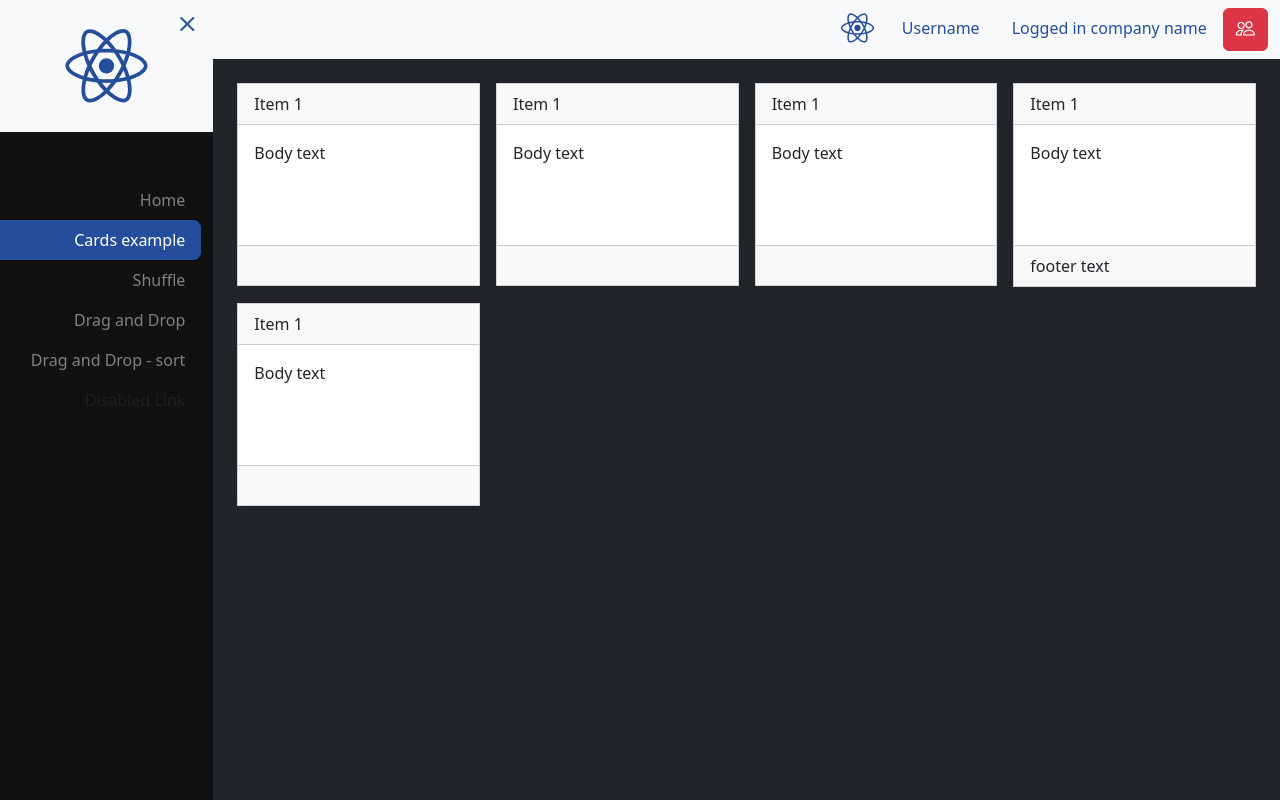
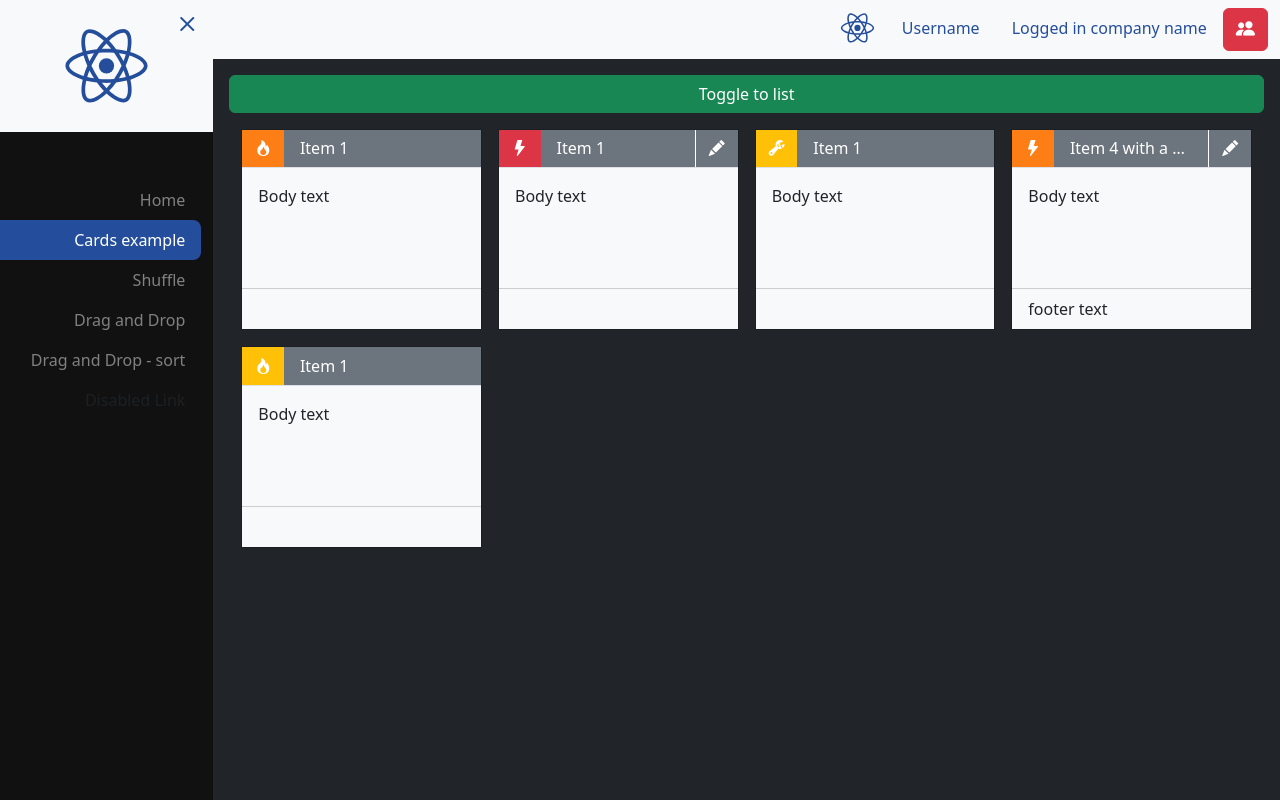
Before and after one commit to botenbreuk/react-playground, a React (Create React App) app: page /cards in a window 1280 px wide. Built offline with nearby package versions, Linux system fonts and the light colour scheme.

Commit message:
Updated the cards page

```diff
--- a/package.json
+++ b/package.json
@@ -6,6 +6,7 @@
     "@42.nl/jarb-final-form": "2.1.4",
     "bootstrap": "5.2.2",
     "bootstrap-icons": "^1.9.1",
+    "classnames": "2.3.2",
     "final-form": "4.20.7",
     "final-form-arrays": "3.0.2",
     "immutability-helper": "^3.1.1",
@@ -16,6 +17,7 @@
     "react-dom": "18.2.0",
     "react-final-form": "6.5.9",
     "react-final-form-arrays": "3.1.3",
+    "react-icons": "4.6.0",
     "react-router-dom": "6.4.2",
     "react-scripts": "5.0.1",
     "reactstrap": "9.1.4"
--- a/src/app/Cards/CardsPage.tsx
+++ b/src/app/Cards/CardsPage.tsx
@@ -1,19 +1,17 @@
-import { ReactNode } from 'react';
-import {
-  Card,
-  CardBody,
-  CardFooter,
-  CardHeader,
-  Col,
-  Container,
-  Row
-} from 'reactstrap';
-import { Page } from '../../ui';
+import classNames from 'classnames';
+import { ReactNode, useState } from 'react';
+import { Button, Card, CardBody, CardFooter, CardHeader } from 'reactstrap';
+import { Icon, Page } from '../../ui';
+import { IconType } from '../../ui/Icon/icon-types';
+
+type IconTypes = 'wrench' | 'lightning' | 'chain';
+type IconColor = 'red' | 'orange' | 'yellow';
 
 type CardObj = {
   id: number;
   title: string;
-  icon: string;
+  icon: IconTypes;
+  iconColor: IconColor;
   body: ReactNode;
   footer?: ReactNode;
 };
@@ -22,52 +20,87 @@ const cards: CardObj[] = [
   {
     id: 1,
     title: 'Item 1',
-    icon: '',
+    icon: 'wrench',
+    iconColor: 'orange',
     body: 'Body text'
   },
   {
     id: 2,
     title: 'Item 1',
-    icon: '',
+    icon: 'lightning',
+    iconColor: 'red',
     body: 'Body text'
   },
   {
     id: 3,
     title: 'Item 1',
-    icon: '',
+    icon: 'chain',
+    iconColor: 'yellow',
     body: 'Body text'
   },
   {
     id: 4,
-    title: 'Item 1',
-    icon: '',
+    title: 'Item 4 with a very long text so this will turn into a ellipsis',
+    icon: 'lightning',
+    iconColor: 'orange',
     body: 'Body text',
     footer: 'footer text'
   },
   {
     id: 5,
     title: 'Item 1',
-    icon: '',
+    icon: 'wrench',
+    iconColor: 'yellow',
     body: 'Body text'
   }
 ];
 
 export default function CardsPage() {
+  const [listMode, setListMode] = useState(false);
+
+  function getIcon(icon: IconTypes): IconType {
+    if (icon === 'lightning') {
+      return 'lightning-fill';
+    }
+
+    if (icon === 'chain') {
+      return 'wrench-adjustable';
+    }
+
+    return 'fire';
+  }
+
+  const names = classNames('card-columns', { horizontal: listMode });
+
   return (
     <Page>
-      <Container>
-        <Row>
-          {cards.map(({ id, title, body, footer }) => (
-            <Col xs={12} lg={3} className="p-2" key={id}>
-              <Card>
-                <CardHeader>{title}</CardHeader>
-                <CardBody>{body}</CardBody>
-                <CardFooter>{footer}</CardFooter>
-              </Card>
-            </Col>
-          ))}
-        </Row>
-      </Container>
+      <Button
+        color="success"
+        className="mb-3"
+        block
+        onClick={() => setListMode(!listMode)}
+      >
+        Toggle to {listMode ? 'cards' : 'list'}
+      </Button>
+      <div className={names}>
+        {cards.map(({ id, title, body, footer, icon, iconColor }) => (
+          <Card className="card-light">
+            <CardHeader>
+              <div className={`card-icon ${iconColor}`}>
+                <Icon type={getIcon(icon)} color="white" />
+              </div>
+              <div className="card-title">{title}</div>
+              {id % 2 === 0 && (
+                <div className="card-button">
+                  <Icon type="pencil-fill" color="white" />
+                </div>
+              )}
+            </CardHeader>
+            <CardBody>{body}</CardBody>
+            <CardFooter>{footer}</CardFooter>
+          </Card>
+        ))}
+      </div>
     </Page>
   );
 }
--- a/src/app/Cards/_cards.scss
+++ b/src/app/Cards/_cards.scss
@@ -1,10 +1,152 @@
-.card {
-  position: static;
-  border-radius: 0;
-  .card-body {
-    flex: 0 1 120px;
+.card-columns {
+  display: grid;
+  grid-template-columns: repeat(4, 1fr);
+  grid-auto-rows: auto;
+  grid-gap: 1rem;
+
+  @include media-breakpoint-down(lg) {
+    grid-template-columns: repeat(1, 1fr);
   }
-  .card-footer:empty {
-    flex: 0 1 40px;
+
+  .card {
+    position: static;
+    border-radius: 0;
+    font-size: $font-size-base;
+
+    .card-header {
+      display: flex;
+      flex-direction: row;
+      justify-content: space-between;
+      align-items: center;
+      padding: 0;
+      margin: 0;
+      height: 2.4rem;
+
+      & .card-icon {
+        background-color: $primary;
+        display: inline-flex;
+        justify-content: center;
+        padding: 0 0.8rem;
+        align-items: center;
+        height: 100%;
+
+        & > i {
+          font-size: 1rem !important;
+        }
+
+        & svg {
+          display: block;
+        }
+
+        &.red {
+          background-color: $red;
+        }
+
+        &.orange {
+          background-color: $orange;
+        }
+
+        &.yellow {
+          background-color: $yellow;
+        }
+      }
+
+      & .card-title {
+        flex-grow: 2;
+        margin: 0;
+        padding: 0 1rem;
+        white-space: nowrap;
+        overflow: hidden;
+        text-overflow: ellipsis;
+      }
+
+      & .card-button {
+        background-color: transparent;
+        @extend .card-icon;
+
+        &:hover {
+          cursor: pointer;
+        }
+      }
+    }
+
+    .card-body {
+      flex: 0 1 120px;
+    }
+    .card-footer {
+      border-radius: 0;
+
+      &:empty {
+        flex: 0 1 41px;
+      }
+    }
+
+    &.card {
+      @extend .bg-transparent;
+
+      & .card-header {
+        @extend .text-white, .rounded-0, .border-bottom;
+      }
+
+      & .card-body {
+        @extend .bg-light;
+      }
+
+      & .card-footer {
+        @extend .bg-light;
+      }
+
+      &-info {
+        & .card-header {
+          @extend .bg-info;
+        }
+      }
+
+      &-danger {
+        & .card-header {
+          @extend .bg-danger;
+        }
+      }
+
+      &-light {
+        & .card-header {
+          background-color: $gray-600;
+
+          & .card-button {
+            border-left: 1px solid white;
+          }
+        }
+      }
+    }
+  }
+
+  &.horizontal {
+    grid-template-columns: repeat(1, 1fr);
+    grid-gap: 0;
+
+    & .card {
+      justify-content: space-between;
+      display: flex;
+      flex-direction: row;
+
+      & .card-header {
+        width: 25%;
+        height: 100%;
+        border: 0 !important;
+      }
+
+      & .card-body {
+        flex-grow: 1;
+        padding: 0;
+        min-height: 4rem;
+        padding-left: 0.5rem;
+        width: 100%;
+      }
+
+      & .card-footer {
+        width: 15%;
+        border-left: 1px solid rgb(166, 166, 166);
+      }
+    }
   }
 }
--- a/src/ui/Icon/Icon.tsx
+++ b/src/ui/Icon/Icon.tsx
@@ -1,19 +1,18 @@
+import classnames from 'classnames';
 import { IconType } from './icon-types';
+import './_icon.scss';
 
 type Props = {
   type: IconType;
   color?: string;
-  size?: string;
+  className?: string;
   onClick?: () => void;
 };
 
 export default function Icon(props: Props) {
-  const { type, color = '#244e9b', size = '1.5rem', onClick } = props;
-  return (
-    <i
-      className={`bi-${type}`}
-      style={{ fontSize: size, color }}
-      onClick={onClick}
-    />
-  );
+  const { type, color = '#244e9b', onClick, className } = props;
+
+  const classNames = classnames(`icon bi-${type}`, className);
+
+  return <i className={classNames} style={{ color }} onClick={onClick} />;
 }
--- /dev/null
+++ b/src/ui/Icon/_icon.scss
@@ -0,0 +1,3 @@
+.icon {
+  font-size: 1.5rem;
+}
--- a/src/ui/Menu/MenuLeft.tsx
+++ b/src/ui/Menu/MenuLeft.tsx
@@ -27,7 +27,12 @@ export default function MenuLeft(props: Props) {
               zIndex: '1000'
             }}
           >
-            <Icon type="x" size="2rem" color="#244e9b" onClick={toggle} />
+            <Icon
+              type="x"
+              className="close-button"
+              color="#244e9b"
+              onClick={toggle}
+            />
           </div>
 
           <Container fluid>
--- a/src/ui/Menu/MenuRight.tsx
+++ b/src/ui/Menu/MenuRight.tsx
@@ -13,23 +13,22 @@ export default function MenuRight() {
   }
 
   if (!isOpen) {
-    return (
-      <Button color="danger" onClick={toggle}>
-        <Icon type="people" size="1.2rem" color="#fff" />
-      </Button>
-    );
+    return <RenderOpenButton toggle={toggle} />;
   }
 
   return (
     <>
-      <Button color="danger" onClick={toggle}>
-        <Icon type="people" size="1.2rem" color="#fff" />
-      </Button>
+      <RenderOpenButton toggle={toggle} />
       <div ref={ref} className="menu-right">
         <Container fluid>
           <Row>
             <Col xs={12} className="d-flex justify-content-end">
-              <Icon type="x" size="2rem" color="#ffffff" onClick={toggle} />
+              <Icon
+                type="x"
+                className="close-button"
+                color="#ffffff"
+                onClick={toggle}
+              />
             </Col>
           </Row>
           <Row>
@@ -50,3 +49,15 @@ export default function MenuRight() {
     </>
   );
 }
+
+function RenderOpenButton({ toggle }: { toggle: () => void }) {
+  return (
+    <Button color="danger" onClick={toggle}>
+      <Icon
+        type="people-fill"
+        className="menu-right-open-button"
+        color="#fff"
+      />
+    </Button>
+  );
+}
--- a/src/ui/Menu/_menu-left.scss
+++ b/src/ui/Menu/_menu-left.scss
@@ -4,10 +4,8 @@
   height: 100%; /* Full-height: remove this if you want "auto" height */
   background-color: #111; /* Black */
   overflow-x: hidden; /* Disable horizontal scroll */
-}
 
-/* The navigation menu links */
-.menu-left a {
+  & a {
     text-decoration: none;
     color: #818181;
     display: block;
@@ -15,11 +13,15 @@
     &.active {
       border-radius: 0 0.5rem 0.5rem 0;
     }
+
+    &:hover {
+      color: #f1f1f1;
+    }
   }
 
-/* When you mouse over the navigation links, change their color */
-.menu-left a:hover {
-  color: #f1f1f1;
+  & .close-button {
+    font-size: 2rem;
+  }
 }
 
 /* On smaller screens, where height is less than 450px, change the style of the sidebar (less padding and a smaller font size) */
--- a/src/ui/Menu/_menu-right.scss
+++ b/src/ui/Menu/_menu-right.scss
@@ -9,18 +9,24 @@
   height: 100%; /* Full-height: remove this if you want "auto" height */
   background-color: #111; /* Black */
   overflow-x: hidden; /* Disable horizontal scroll */
+
+  & a {
+    text-decoration: none;
+    color: #818181;
+    display: block;
+
+    &:hover {
+      color: #f1f1f1;
+    }
+  }
+
+  & .close-button {
+    font-size: 2rem;
+  }
 }
 
-/* The navigation menu links */
-.menu-right a {
-  text-decoration: none;
-  color: #818181;
-  display: block;
-}
-
-/* When you mouse over the navigation links, change their color */
-.menu-right a:hover {
-  color: #f1f1f1;
+.menu-right-open-button {
+  font-size: 1.2rem;
 }
 
 /* On smaller screens, where height is less than 450px, change the style of the sidebar (less padding and a smaller font size) */
```
Also changed, not shown: 1 other file (tests, documents, lock files or other folders). Lines whose indentation alone changed are shown as unchanged.
